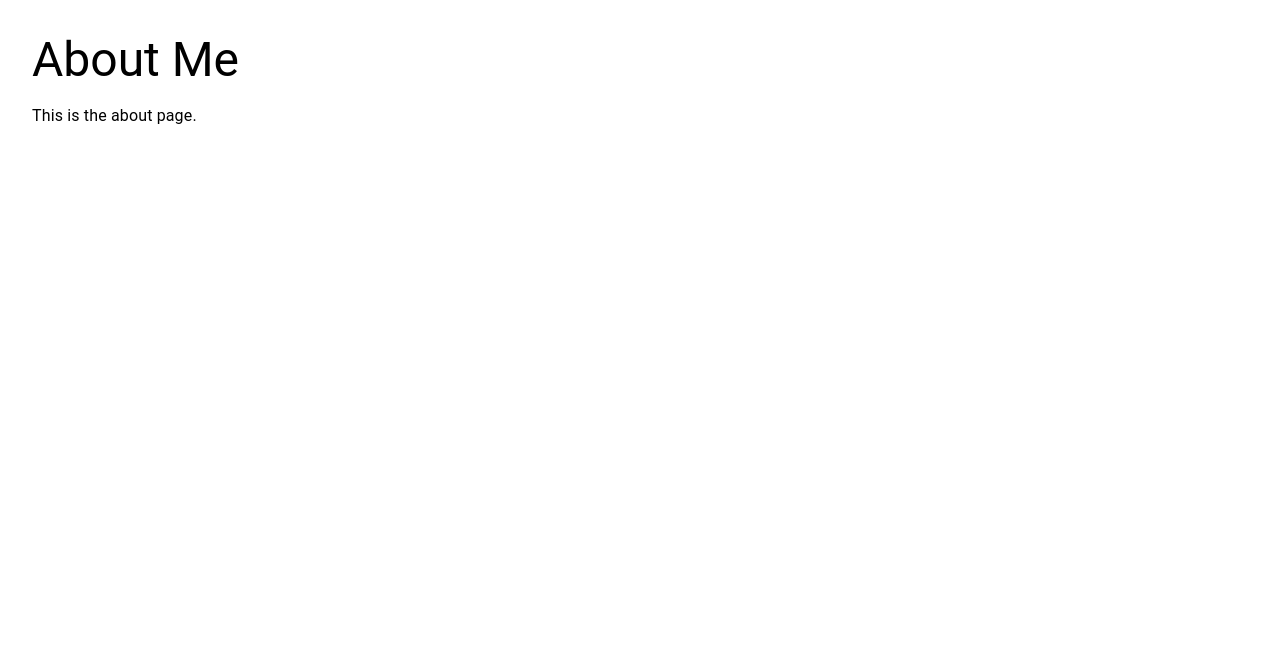
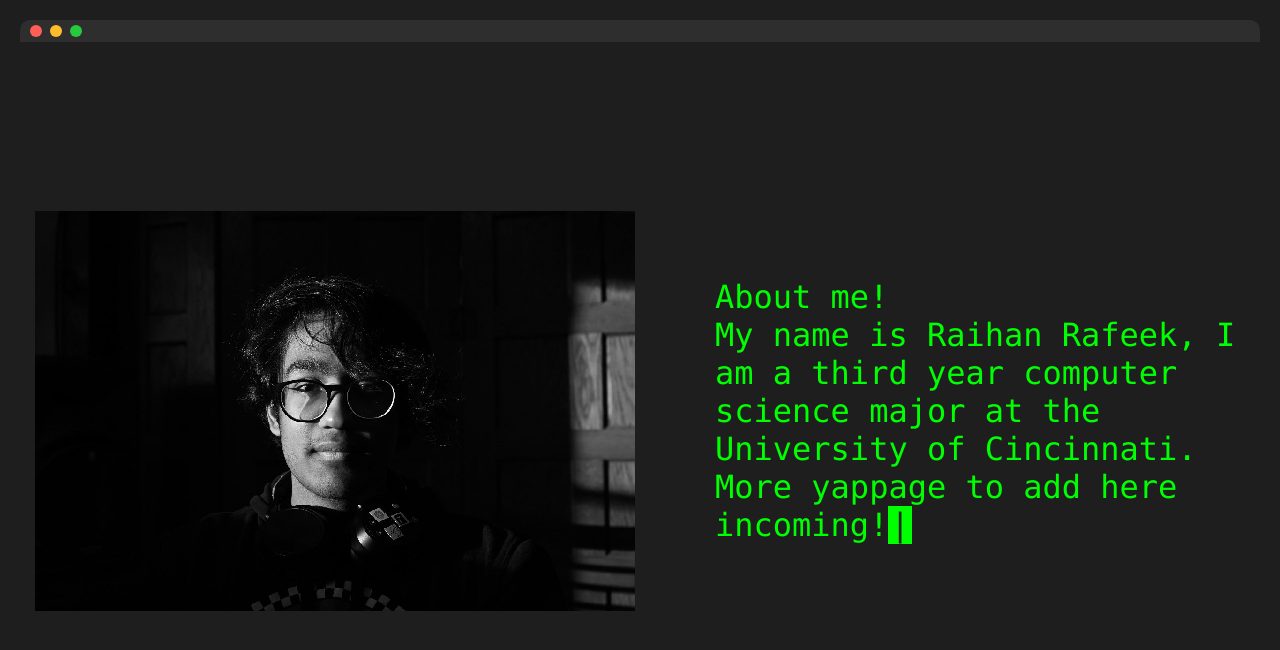
Before and after one commit to Rai1975/portfolio, a React (Create React App) app in the folder portfolio/: page /about in a window 1280 px wide. Shown: the top 650 px of the page. Built offline with nearby package versions, Linux system fonts and the light colour scheme.

Commit message:
WIP: adding about page.

```diff
--- a/portfolio/src/App.css
+++ b/portfolio/src/App.css
@@ -11,6 +11,12 @@
   .App-logo {
     animation: App-logo-spin infinite 20s linear;
   }
+}
+
+img.pixelated {
+  filter: contrast(200%) saturate(200%) brightness(150%) grayscale(100%) pixelate(10px);
+  image-rendering: pixelated;
+  width: 150px;
 }
 
 .App-header {
--- a/portfolio/src/pages/About.js
+++ b/portfolio/src/pages/About.js
@@ -1,14 +1,145 @@
-import React from 'react';
-import { Box, Typography } from '@mui/material';
+import React, { useEffect, useState } from 'react';
 
 const About = () => {
+  const [text, setText] = useState('');
+  const [currentIndex, setCurrentIndex] = useState(0);
+  const [done, setDone] = useState(false);
+
+  const fullText = `About me!\nMy name is Raihan Rafeek, I am a third year computer science major at the University of Cincinnati. More yappage to add here incoming!`;
+
+  const typingSpeed = 25; // Speed of typing in milliseconds
+
+  useEffect(() => {
+    // Typing animation function
+    const type = () => {
+      if (currentIndex < fullText.length) {
+        setText((prev) => prev + fullText[currentIndex]);
+        setCurrentIndex((prev) => prev + 1);
+      } else {
+        setDone(true); // Typing complete
+      }
+    };
+
+    if (!done) {
+      const timeout = setTimeout(type, typingSpeed);
+      return () => clearTimeout(timeout); // Cleanup timeout on unmount or re-run
+    }
+  }, [currentIndex, done, fullText]);
+
   return (
-    <Box sx={{ padding: 4 }}>
-      <Typography variant="h3">About Me</Typography>
-      <Typography variant="body1" mt={2}>
-        This is the about page.
-      </Typography>
-    </Box>
+    <div
+      style={{
+        display: 'flex',
+        flexDirection: 'column',
+        alignItems: 'center',
+        justifyContent: 'flex-start',
+        height: '100vh',
+        backgroundColor: '#1e1e1e',
+        color: 'white',
+        fontFamily: 'Consolas, monospace',
+        padding: '20px',
+        boxSizing: 'border-box',
+      }}
+    >
+      {/* Terminal Header */}
+      <div
+        style={{
+          width: '100%',
+          display: 'flex',
+          alignItems: 'center',
+          justifyContent: 'flex-start',
+          backgroundColor: '#2e2e2e',
+          borderRadius: '10px 10px 0 0',
+          padding: '5px 10px',
+          boxSizing: 'border-box',
+        }}
+      >
+        <div
+          style={{
+            width: '12px',
+            height: '12px',
+            borderRadius: '50%',
+            backgroundColor: '#ff5f56', // Red
+            marginRight: '8px',
+          }}
+        ></div>
+        <div
+          style={{
+            width: '12px',
+            height: '12px',
+            borderRadius: '50%',
+            backgroundColor: '#ffbd2e', // Yellow
+            marginRight: '8px',
+          }}
+        ></div>
+        <div
+          style={{
+            width: '12px',
+            height: '12px',
+            borderRadius: '50%',
+            backgroundColor: '#27c93f', // Green
+          }}
+        ></div>
+      </div>
+
+      {/* Terminal Content */}
+      <div
+        style={{
+          display: 'flex',
+          alignItems: 'center',
+          justifyContent: 'flex-start',
+          width: '100%',
+          flexGrow: 1,
+          backgroundColor: '#1e1e1e',
+          borderRadius: '0 0 10px 10px',
+          padding: '15px',
+          boxSizing: 'border-box',
+          overflow: 'hidden',
+          whiteSpace: 'pre-wrap',
+          color: '#00ff00', // Green text
+          fontSize: '32px',
+        }}
+      >
+        {/* Image with 8-bit effect */}
+        <img
+          src="/assets/me.jpg" // Replace with the actual image URL
+          alt="8-bit image"
+          style={{
+            filter: 'contrast(200%) saturate(200%) brightness(150%) grayscale(100%) pixelate(50%)',
+            imageRendering: 'pixelated',
+            width: '600px',
+            marginRight: '80px', // Space between the image and text
+          }}
+        />
+        <div>
+          {text}
+          {done && (
+            <span
+              style={{
+                backgroundColor: '#00ff00',
+                color: '#1e1e1e',
+                padding: '0 2px',
+                display: 'inline-block',
+                animation: 'blink 1s step-start infinite',
+              }}
+            >
+              |
+            </span>
+          )}
+        </div>
+      </div>
+
+      {/* Keyframes for the blinking cursor */}
+      <style>
+        {`
+          @keyframes blink {
+            50% {
+              opacity: 0;
+            }
+          }
+        `}
+      </style>
+    </div>
   );
 };
 
```
Also changed, not shown: portfolio/public/assets/me.jpg (added).
